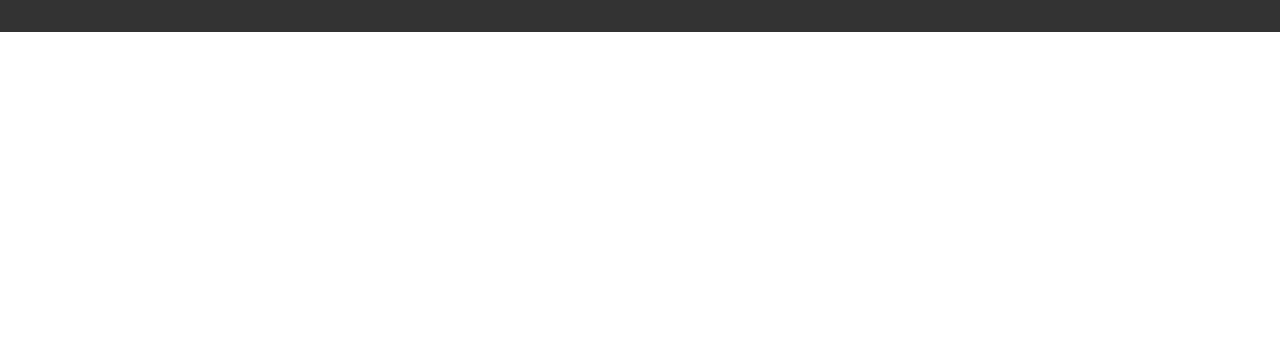
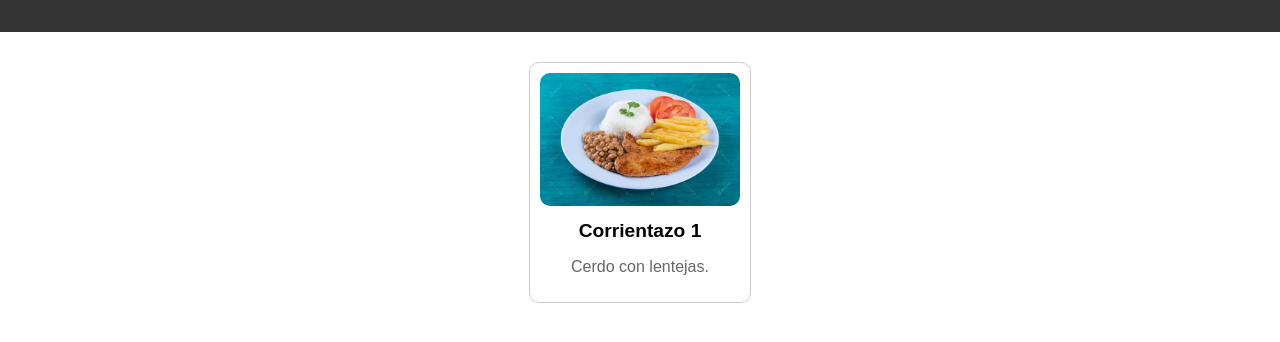
Before and after one commit to ssolanoFinmaq/app-pedidos, a plain HTML site: page index.html in a window 1280 px wide. Shown: the part 88-430 px from the top of the page. Drawn offline with Linux system fonts and the light colour scheme.

Commit message:
Se añade la seccion de productos

```diff
--- a/css/styles.css
+++ b/css/styles.css
@@ -25,3 +25,34 @@ header {
     height: 50px;
     border-radius: 50%;
 }
+
+.product-catalog {
+    display: flex;
+    flex-wrap: wrap;
+    justify-content: space-around;
+    margin: 20px;
+}
+
+.product {
+    border: 1px solid #ccc;
+    border-radius: 10px;
+    padding: 10px;
+    margin: 10px;
+    width: 200px;
+    text-align: center;
+}
+
+.product-image {
+    width: 100%;
+    height: auto;
+    border-radius: 10px;
+}
+
+.product-name {
+    font-size: 1.2em;
+    margin: 10px 0;
+}
+
+.product-description {
+    color: #666;
+}
--- a/index.html
+++ b/index.html
@@ -15,5 +15,14 @@
             <img src="img/avatar.png" alt="Avatar de Usuario" class="avatar">
         </div>
     </header>
+    <main>
+        <section class="product-catalog">
+            <article class="product">
+                <img src="img/product1.jpg" alt="Producto 1" class="product-image">
+                <h2 class="product-name">Corrientazo 1</h2>
+                <p class="product-description">Cerdo con lentejas.</p>
+            </article>
+        </section>
+    </main>
 </body>
 </html>
```
Also changed, not shown: img/product1.jpg (added).
